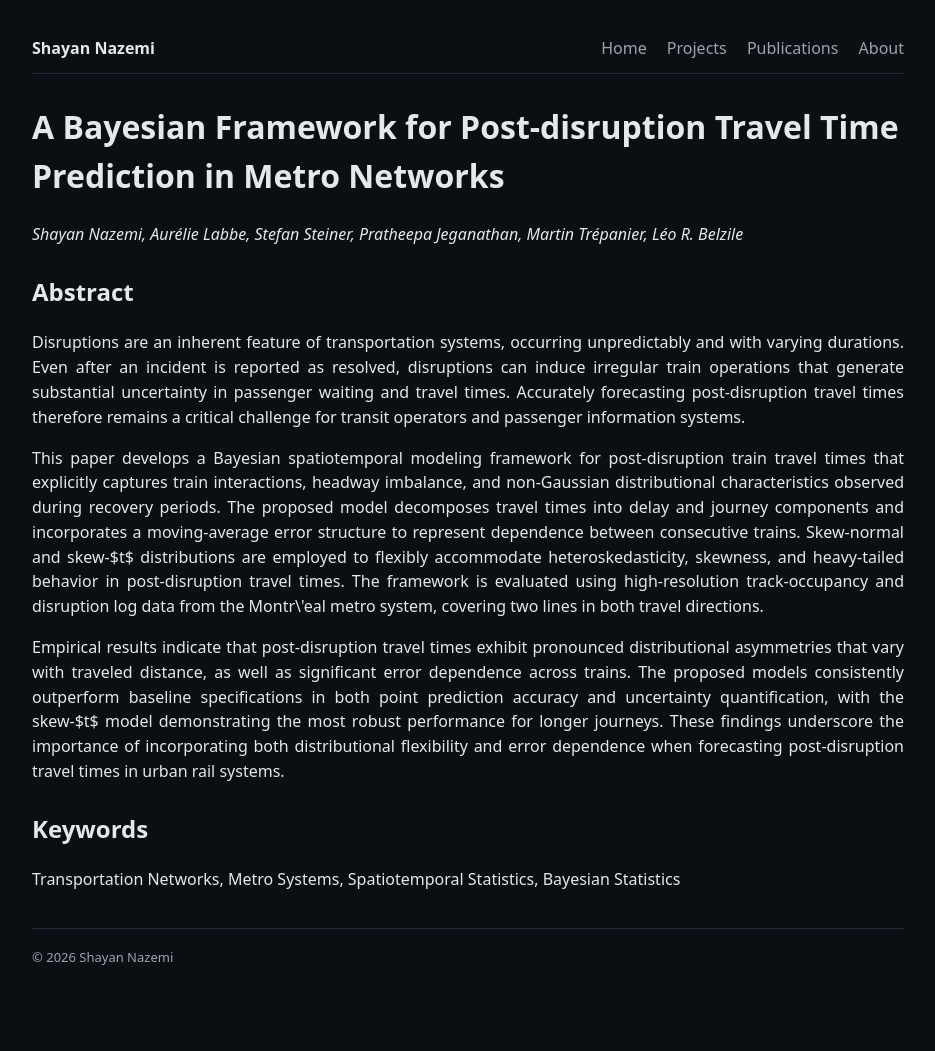
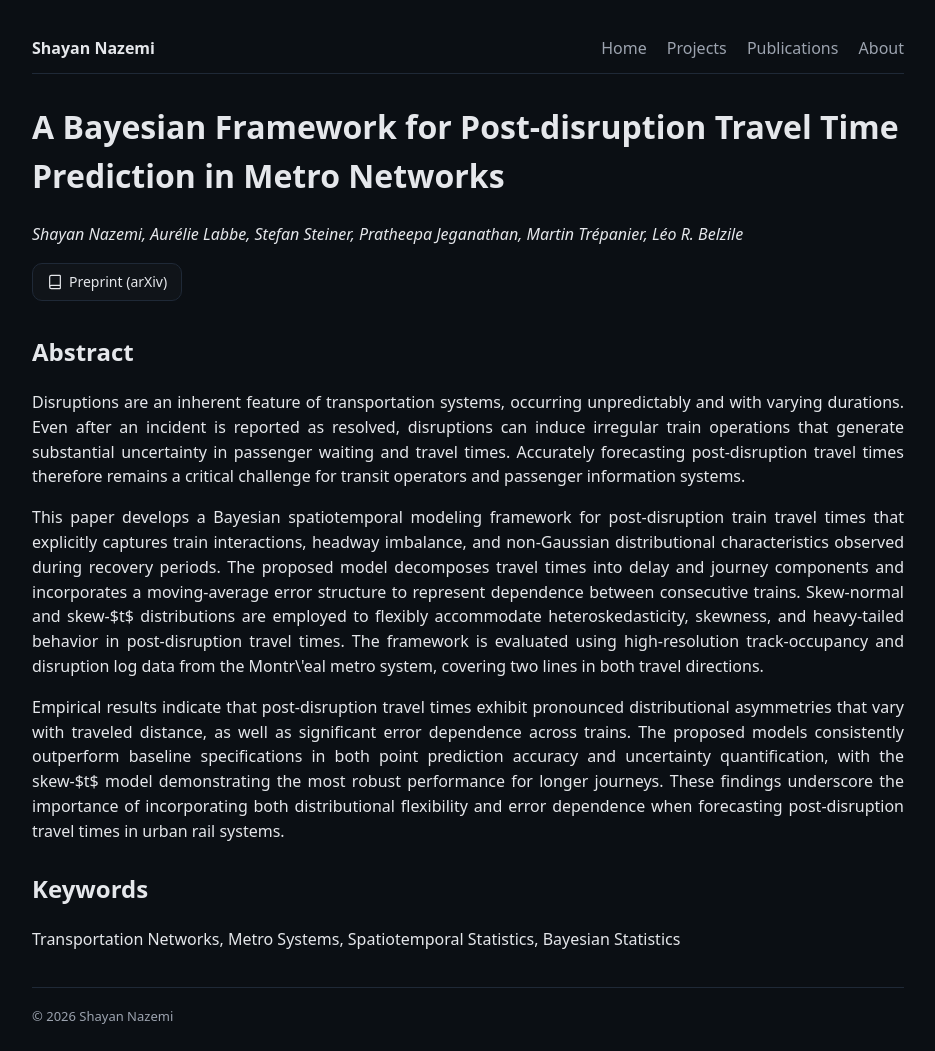
Before and after one commit to ShayanNazemi/ShayanNazemi.github.io, a Jekyll site: the page built from _publications/stm.md, in a window 1280 px wide. Shown: the whole page, without its empty margins (172-1107 px from the left). Built offline with Jekyll 4.4.1, drawn with Linux system fonts in a browser that asks for light colours; before the commit the page ends 991 px from its top, so only the background shows below that.

Commit message:
arxiv link added

```diff
--- a/_publications/stm.md
+++ b/_publications/stm.md
@@ -17,6 +17,13 @@ links:
 <p class="author-list">
 Shayan Nazemi, Aurélie Labbe, Stefan Steiner, Pratheepa Jeganathan, Martin Trépanier, Léo R. Belzile
 </p>
+
+<div class="actions">
+      <a href="https://arxiv.org/abs/2602.19952" target="_blank" rel="noopener">
+        <i data-lucide="book"></i>
+        Preprint (arXiv)
+      </a>
+</div>
 ## Abstract
 
 <p class="abstract">
```
Also changed, not shown: other parts of _publications/stm.md (+2 -2 lines).
